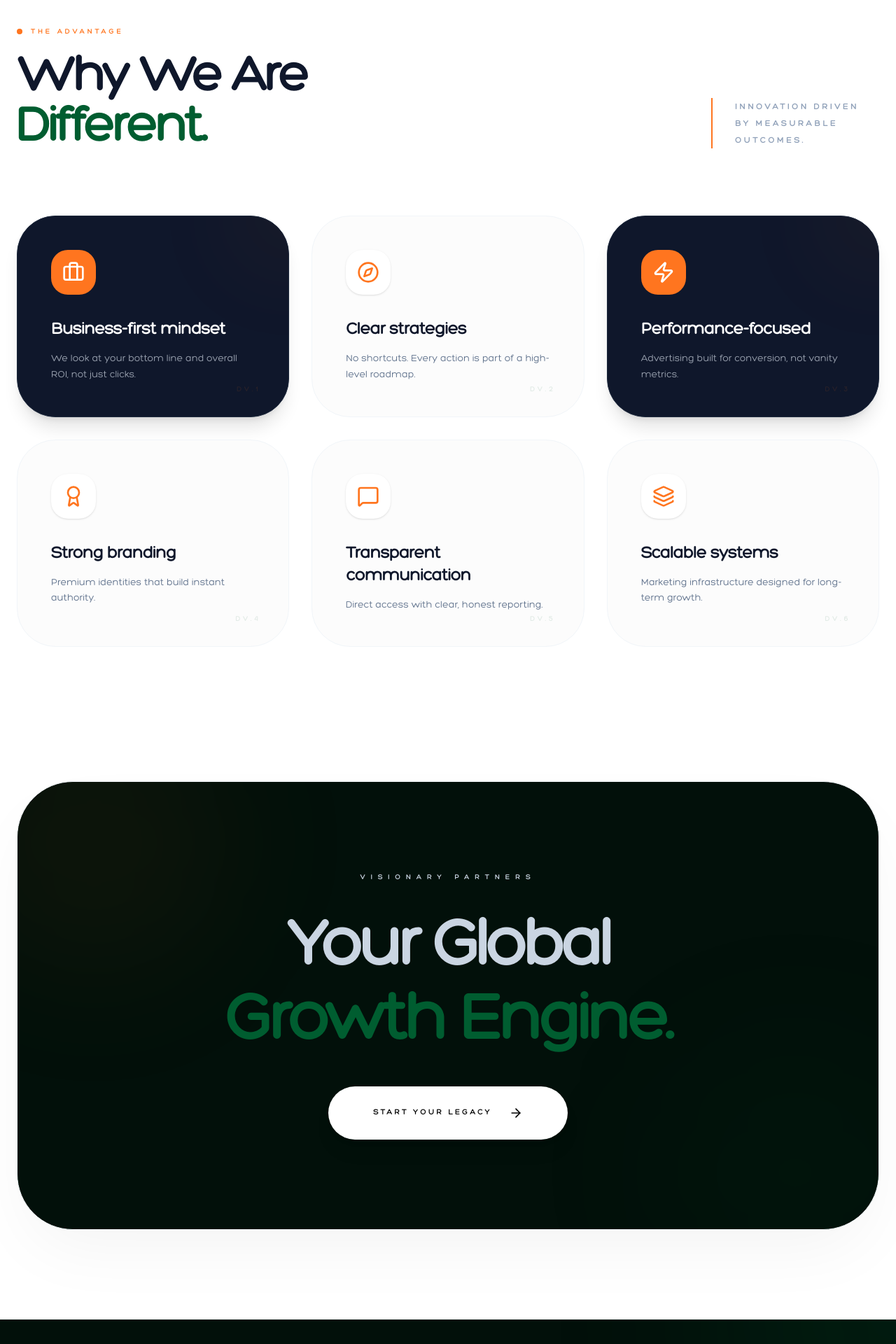
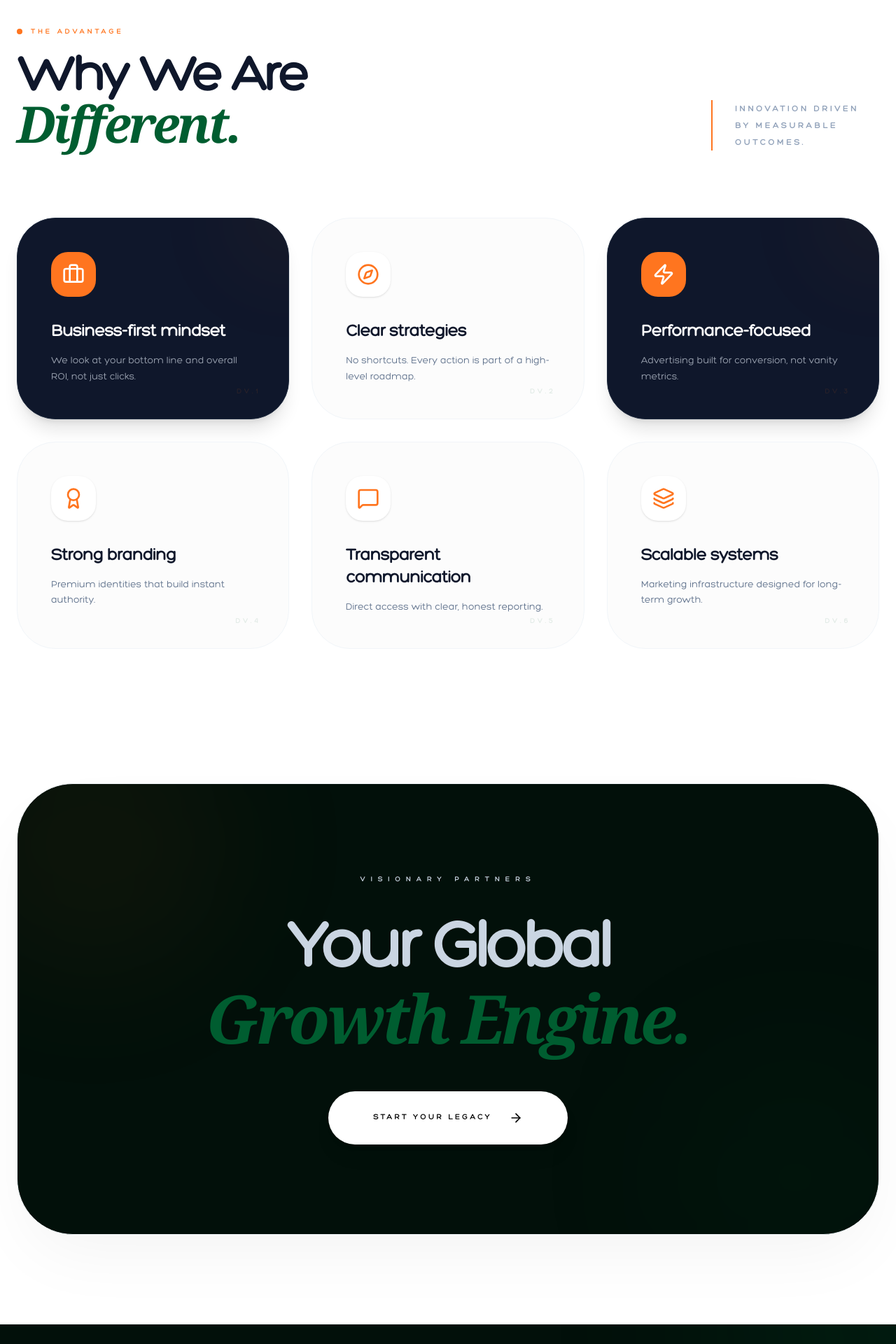
Before and after one commit to Ranjith1110/digi-via, a React (Vite) app: page / in a window 1280 px wide. Shown: the part 1920-3840 px from the top of the page at 70% size. Built offline with nearby package versions, Linux system fonts and the light colour scheme.

Commit message:
Feat : Updated

```diff
--- a/src/components/home/About.jsx
+++ b/src/components/home/About.jsx
@@ -119,7 +119,7 @@ const About = () => {
                                 <span className="uppercase tracking-[0.4em] text-[10px] font-black text-[#ff751f]">The Advantage</span>
                             </div>
                             <h2 className="text-3xl md:text-7xl font-black text-slate-900 tracking-tighter">
-                                Why We Are <br className="hidden md:block" /> <span className="text-[#005d30]">Different.</span>
+                                Why We Are <br className="hidden md:block" /> <span className="text-[#005d30] italic font-serif">Different.</span>
                             </h2>
                         </div>
                         <p className="text-slate-400 font-bold max-w-[240px] text-[10px] md:text-xs uppercase tracking-[0.2em] md:tracking-[0.3em] leading-loose border-l-2 border-[#ff751f] pl-6 md:pl-8">
@@ -199,7 +199,7 @@ const About = () => {
                         </motion.span>
                         <motion.h2 variants={itemVariants} className="text-3xl md:text-8xl font-black text-slate-300 leading-[1.1] mb-12 tracking-tighter">
                             Your Global <br />
-                            <span className="text-[#005d30]">Growth Engine.</span>
+                            <span className="text-[#005d30] italic font-serif">Growth Engine.</span>
                         </motion.h2>
 
                         <motion.button
--- a/src/components/home/Process.jsx
+++ b/src/components/home/Process.jsx
@@ -170,7 +170,7 @@ const Process = () => {
                                 <span className="uppercase tracking-[0.3em] text-[10px] font-bold text-[#ff751f]">Our Core Purpose</span>
                             </div>
                             <h2 className="text-4xl md:text-6xl font-black text-white leading-tight mb-8">
-                                Building <span className="text-[#005d30]">Smart</span> Marketing Systems.
+                                Building <span className="text-[#005d30] italic font-serif">Smart</span> Marketing Systems.
                             </h2>
                             <div className="space-y-4">
                                 {[
```
